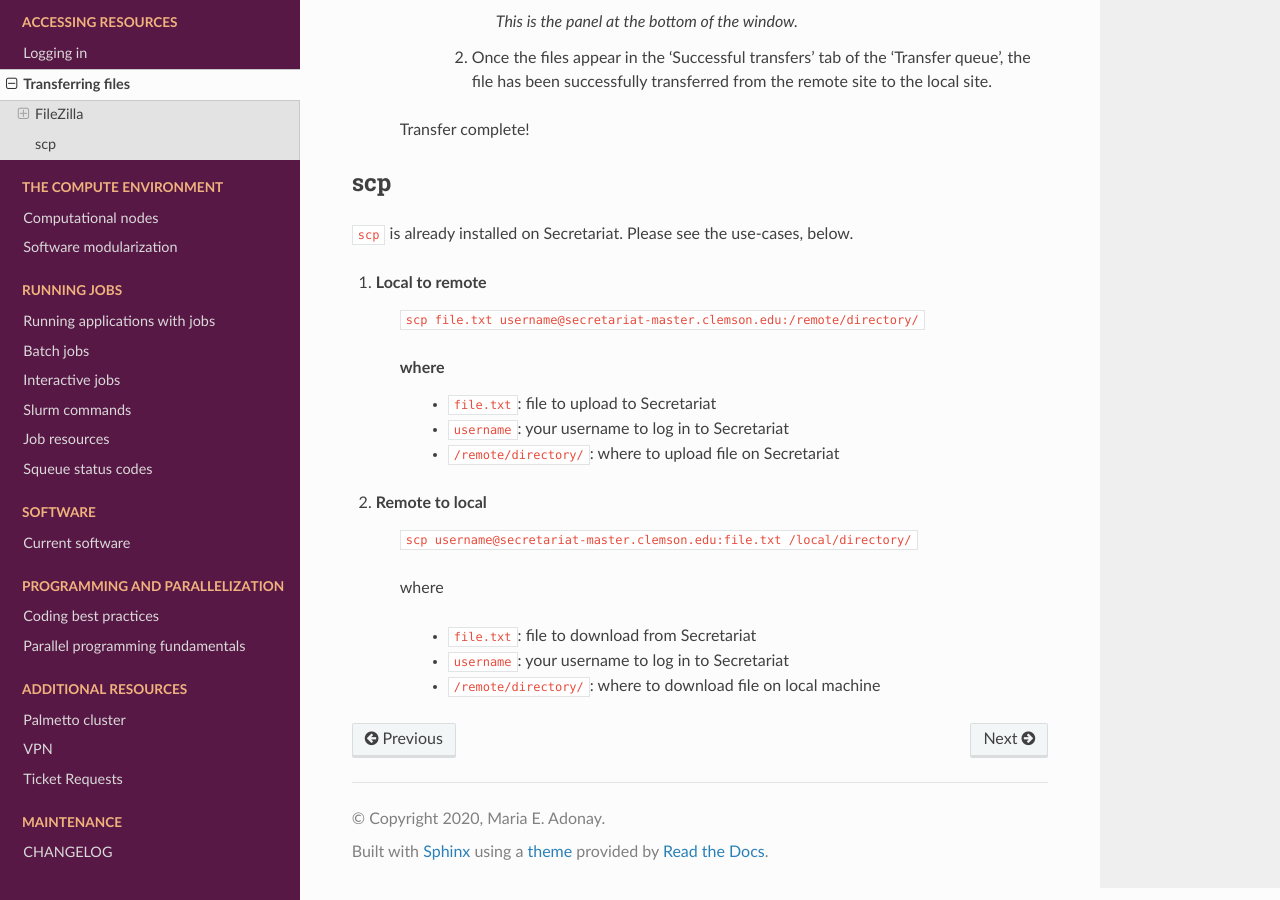
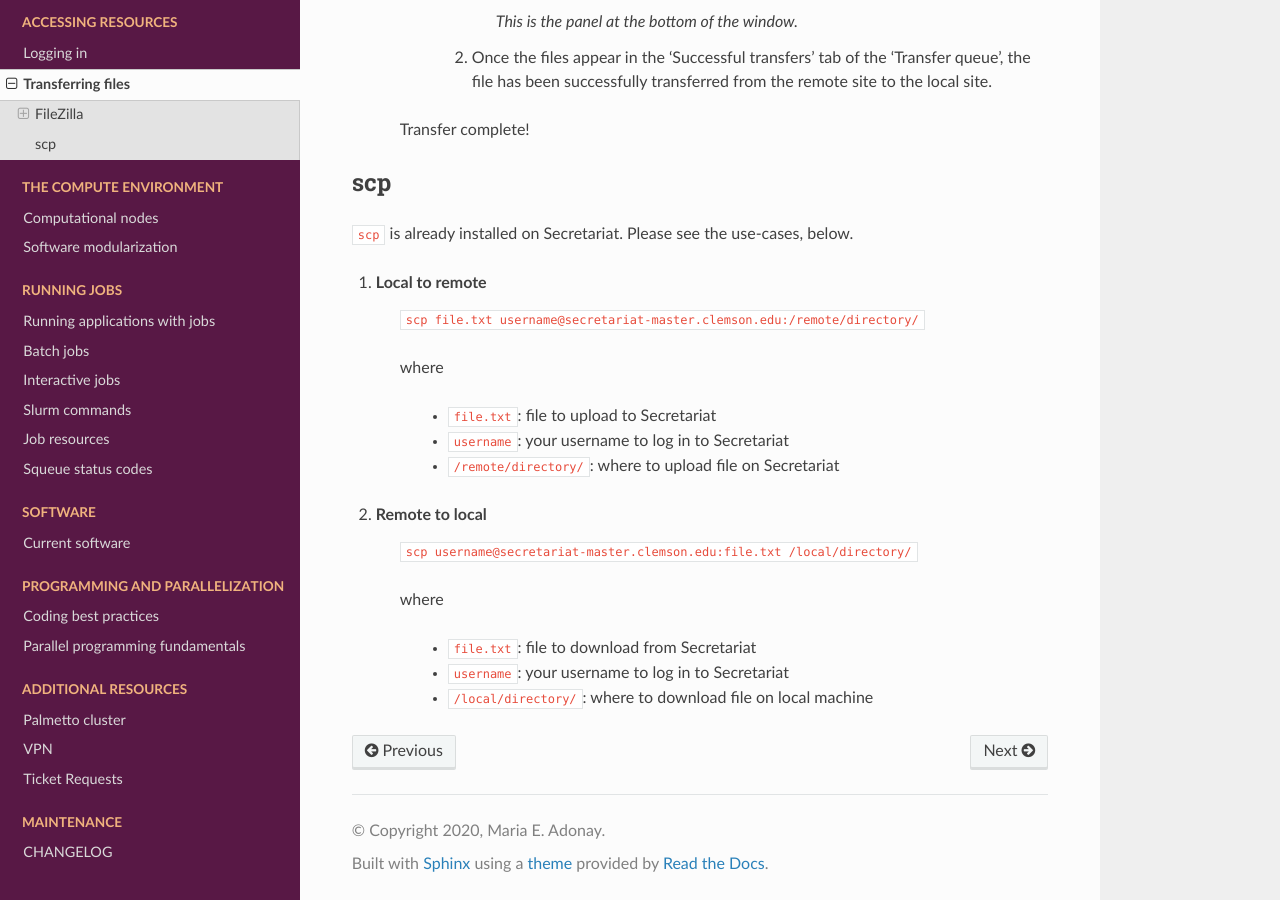
Before and after one commit to amalgamaria/secretariat, a Sphinx documentation site: the page built from docs/access/transferring-files.rst, in a window 1280 px wide and 900 px high, scrolled down 2178 px. Built offline with Sphinx 7.4.7 and the Read the Docs theme 2.0.0, drawn with Linux system fonts in a browser that asks for light colours.

Commit message:
Update content -v3

```diff
--- a/docs/access/transferring-files.rst
+++ b/docs/access/transferring-files.rst
@@ -110,6 +110,7 @@ scp
 	``scp file.txt username@secretariat-master.clemson.edu:/remote/directory/``
 
 	where
+
 		- ``file.txt``: file to upload to Secretariat
 		- ``username``: your username to log in to Secretariat
 		- ``/remote/directory/``: where to upload file on Secretariat
@@ -122,6 +123,6 @@ scp
 
              	- ``file.txt``: file to download from Secretariat
                 - ``username``: your username to log in	to Secretariat
-                - ``/remote/directory/``: where	to download file on local machine
+                - ``/local/directory/``: where	to download file on local machine
 
 .. _FileZilla client: https://filezilla-project.org/
```
